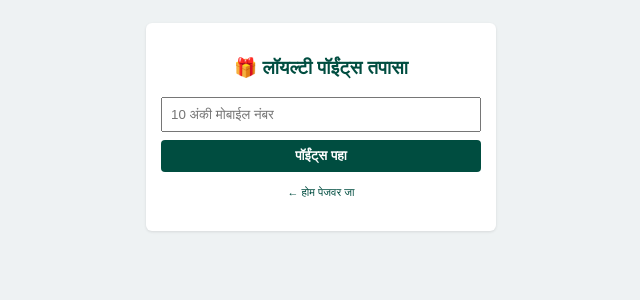
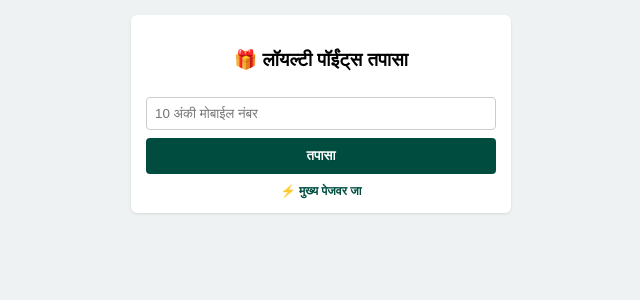
Before and after one commit to naturalkulfi1/south-pole-Natural-kulfi, a Flask app: page /loyalty in a window 1280 px wide. Shown: the top 300 px of the page, without its empty margins (319-959 px from the left). Run offline with Flask 3, Linux system fonts and the light colour scheme.

Commit message:
Update check_loyalty.html

```diff
--- a/templates/check_loyalty.html
+++ b/templates/check_loyalty.html
@@ -1,22 +1,32 @@
 <!DOCTYPE html>
 <html lang="mr">
-<head><meta charset="UTF-8"><title>Loyalty Program</title></head>
-<body style="font-family:sans-serif; background:#eef2f3; padding:15px; text-align:center;">
-    <div style="background:white; max-width:320px; margin:auto; padding:15px; border-radius:6px; box-shadow:0 1px 3px rgba(0,0,0,0.1);">
-        <h3 style="color:#004d40;">🎁 लॉयल्टी पॉईंट्स तपासा</h3>
+<head>
+    <meta charset="UTF-8">
+    <meta name="viewport" content="width=device-width, initial-scale=1.0">
+    <title>Loyalty Program</title>
+    <style>
+        body { font-family: sans-serif; background: #eef2f3; margin: 0; padding: 15px; text-align: center; }
+        .card { background: white; padding: 15px; border-radius: 6px; max-width: 350px; margin: auto; box-shadow: 0 1px 3px rgba(0,0,0,0.1); }
+        input { width: 100%; padding: 8px; margin: 8px 0; border: 1px solid #ccc; border-radius: 4px; box-sizing: border-box; }
+        button { background: #004d40; color: white; border: none; padding: 10px; width: 100%; border-radius: 4px; font-weight: bold; cursor: pointer; }
+    </style>
+</head>
+<body>
+    <div class="card">
+        <h3>🎁 लॉयल्टी पॉईंट्स तपासा</h3>
         <form method="POST">
-            <input type="tel" name="phone" placeholder="10 अंकी मोबाईल नंबर" pattern="[0-9]{10}" required style="width:100%; padding:8px; margin-bottom:8px; box-sizing:border-box;">
-            <button type="submit" style="background:#004d40; color:white; border:none; padding:8px 12px; width:100%; font-weight:bold; border-radius:4px;">पॉईंट्स पहा</button>
+            <input type="tel" name="phone" placeholder="10 अंकी मोबाईल नंबर" pattern="[0-9]{10}" required>
+            <button type="submit">तपासा</button>
         </form>
         {% if user_data %}
-        <div style="margin-top:10px; background:#e0f7fa; padding:8px; border-radius:4px;">
-            <p style="margin:2px 0;">नाव: <b>{{ user_data.name }}</b></p>
-            <p style="margin:2px 0;">पॉईंट्स: <b>{{ user_data.points }}</b></p>
+        <div style="margin-top:10px; background:#e0f7fa; padding:8px; border-radius:4px; font-size:12px;">
+            <p><b>नाव:</b> {{ user_data.name }}</p>
+            <p><b>पॉईंट्स:</b> {{ user_data.points }}</p>
         </div>
         {% elif message %}
-        <p style="color:red; font-size:11px;">{{ message }}</p>
+        <p style="color:red; font-size:11px; margin-top:8px;">{{ message }}</p>
         {% endif %}
-        <p style="margin-top:10px;"><a href="/" style="font-size:11px; text-decoration:none; color:#004d40;">← होम पेजवर जा</a></p>
+        <a href="/" style="display:block; margin-top:10px; font-size:12px; color:#004d40; text-decoration:none; font-weight:bold;">⚡ मुख्य पेजवर जा</a>
     </div>
 </body>
 </html>
```
